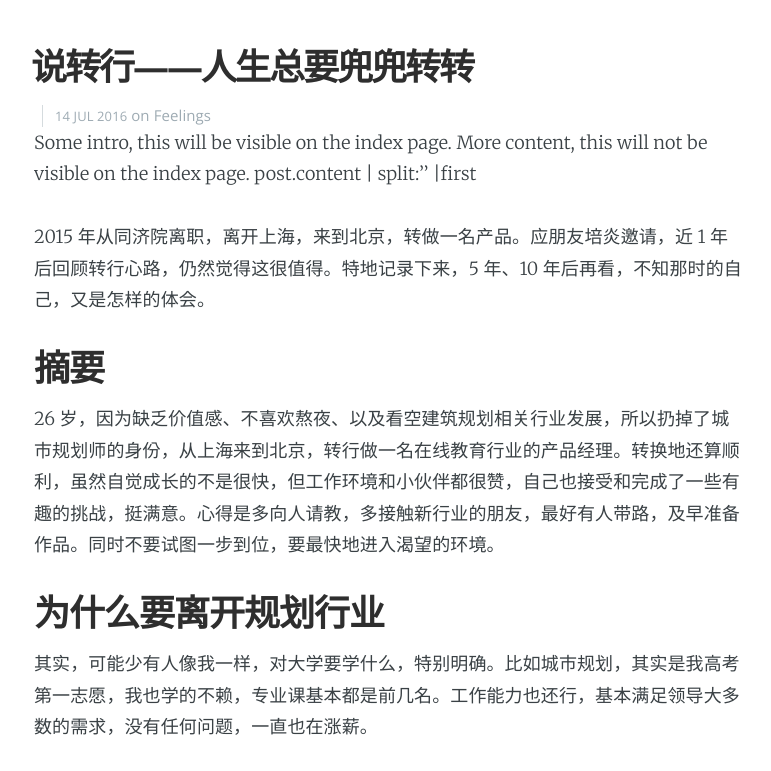
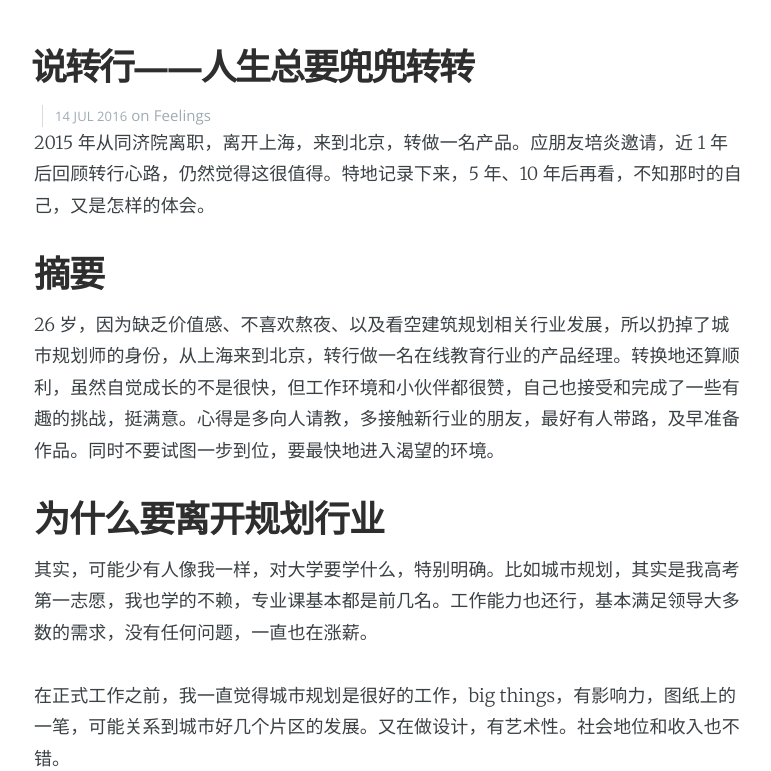
Before and after one commit to Rainvoo/Rainvoo.github.io, a Jekyll site: the page built from _posts/2016-07-15-Why_I_quited_and_changed_my_career.md, in a window 1280 px wide and 900 px high, scrolled down 460 px, cut to the strip 129-900 px from the top of the window. Shown: the whole strip, without its empty margins (251-1022 px from the left). Built offline with Jekyll 4.4.1, drawn with Linux system fonts in a browser that asks for light colours; nearby versions of some CDN libraries.

Commit message:
code test 4

```diff
--- a/_config.yml
+++ b/_config.yml
@@ -73,3 +73,6 @@
   - "*.Rmd"
   - vendor
   - .travis.yml
+
+
+excerpt_separator:  '<!-- more -->'
--- a/_posts/2016-07-15-Why_I_quited_and_changed_my_career.md
+++ b/_posts/2016-07-15-Why_I_quited_and_changed_my_career.md
@@ -9,11 +9,6 @@
 categories: '成长'
 ---
 
-Some intro, this will be visible on the index page.
-<!--more-->
-More content, this will not be visible on the index page.
-post.content | split:'<!--more-->' |first
-
 
 2015 年从同济院离职，离开上海，来到北京，转做一名产品。应朋友培炎邀请，近 1 年后回顾转行心路，仍然觉得这很值得。特地记录下来，5 年、10 年后再看，不知那时的自己，又是怎样的体会。
 
@@ -23,10 +18,9 @@
 
 26 岁，因为缺乏价值感、不喜欢熬夜、以及看空建筑规划相关行业发展，所以扔掉了城市规划师的身份，从上海来到北京，转行做一名在线教育行业的产品经理。转换地还算顺利，虽然自觉成长的不是很快，但工作环境和小伙伴都很赞，自己也接受和完成了一些有趣的挑战，挺满意。心得是多向人请教，多接触新行业的朋友，最好有人带路，及早准备作品。同时不要试图一步到位，要最快地进入渴望的环境。
 
-
+<!-- more -->
 
 ## 为什么要离开规划行业
-
 
 其实，可能少有人像我一样，对大学要学什么，特别明确。比如城市规划，其实是我高考第一志愿，我也学的不赖，专业课基本都是前几名。工作能力也还行，基本满足领导大多数的需求，没有任何问题，一直也在涨薪。
 
```
Also changed, not shown: 1 other file.
